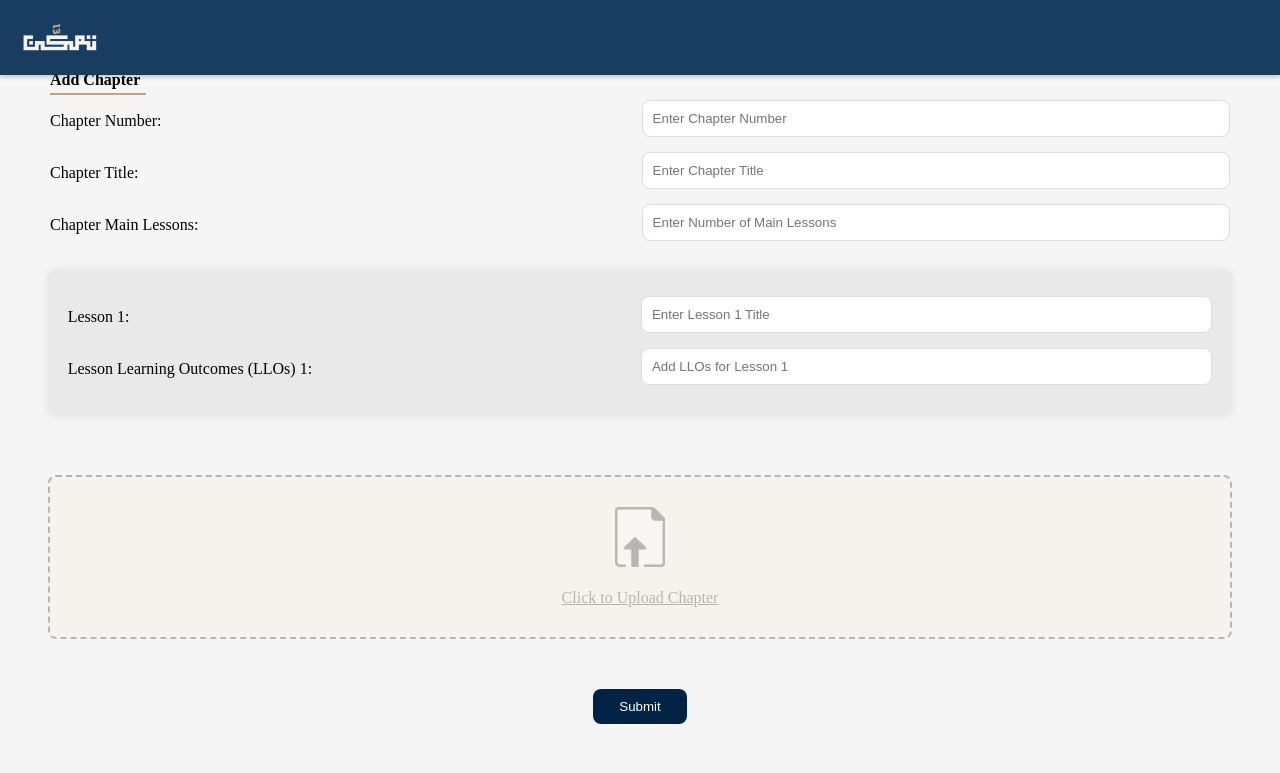
After one commit to SabahBaothman/Tamakan, a PHP site: page /pages/addChapter.php in a window 1280 px wide. The commit adds this page. Shown: the top 773 px of the page. Run offline with PHP 8.4, Linux system fonts and the light colour scheme.

Commit message:
addChapter Front-end

```diff
--- /dev/null
+++ b/pages/addChapter.php
@@ -0,0 +1,130 @@
+<!DOCTYPE html>
+<html lang="en">
+<head>
+    <meta charset="UTF-8">
+    <meta name="viewport" content="width=device-width, initial-scale=1.0">
+    <title>Add Chapter</title>
+    <link rel="stylesheet" href="../style.css">
+
+</head>
+<?php
+    include('nav.php');
+?>
+<body>
+    <main class="add-chapter-container">
+        <h4>Add Chapter</h4>
+        <div class="hr-container">
+            <hr id="add-chapter-line">
+        </div>
+        <form class="add-chapter-form">
+
+            <!-- Form Fields -->
+            <div id="add-chapter">
+
+                <!-- Chapter Number -->
+                <div class="input-block">
+                    <label for="chapter-number">Chapter Number:</label>
+                    <input type="text" id="chapter-number" placeholder="Enter Chapter Number">
+                </div>
+
+                <!-- Chapter Title -->
+                <div class="input-block">
+                    <label for="chapter-title">Chapter Title:</label>
+                    <input type="text" id="chapter-title" placeholder="Enter Chapter Title">
+                </div>
+
+                <!-- Number of Lessons -->
+                <div class="input-block">
+                    <label for="main-lessons">Chapter Main Lessons:</label>
+                    <input type="text" id="main-lessons" placeholder="Enter Number of Main Lessons">
+                </div>
+
+                <!-- LLOs Section -->
+                <div id="add-llos">
+                    <!-- Initial Lesson 1 Input Block -->
+                    <div class="input-block">
+                        <label for="lesson-title-1">Lesson 1:</label>
+                        <input type="text" id="lesson-title-1" placeholder="Enter Lesson 1 Title">
+                    </div>
+                    <div class="input-block">
+                        <label for="llo-1">Lesson Learning Outcomes (LLOs) 1:</label>
+                        <input type="text" id="llo-1" placeholder="Add LLOs for Lesson 1">
+                    </div>
+                </div>
+            </div>
+
+            <!-- Upload File -->
+            <div class="file-upload">
+                <img id="upload" src="../images/uploadFile.png" alt="upload file" width="50">
+                <p></p>
+                <input type="file" id="upload-chapter">
+                <label for="upload-chapter"><u>Click to Upload Chapter</u></label>
+            </div>
+
+            <button type="submit">Submit</button>
+        </form>
+    </main>
+
+    <script>
+        // Add event listener to the 'Chapter Main Lessons' input field
+        document.getElementById('main-lessons').addEventListener('input', function() {
+            // Parse the number of lessons entered by the user
+            const numLessons = parseInt(this.value);
+            // Get the container for the lessons
+            const addLlos = document.getElementById('add-llos');
+            // Get the current number of lesson input blocks
+            const currentLessonCount = addLlos.children.length / 2;
+
+            // Check if the entered value is a valid number and greater than the current number of lessons
+            if (!isNaN(numLessons) && numLessons > currentLessonCount) {
+                // Loop to create input fields for the additional lessons
+                for (let i = currentLessonCount + 1; i <= numLessons; i++) {
+                    // Create a div for lesson title input block
+                    const lessonTitleDiv = document.createElement('div');
+                    lessonTitleDiv.classList.add('input-block');
+
+                    // Create label for lesson title
+                    const lessonTitleLabel = document.createElement('label');
+                    lessonTitleLabel.setAttribute('for', 'lesson-title-' + i);
+                    lessonTitleLabel.textContent = 'Lesson ' + i + ':';
+
+                    // Create input field for lesson title
+                    const lessonTitleInput = document.createElement('input');
+                    lessonTitleInput.setAttribute('type', 'text');
+                    lessonTitleInput.setAttribute('id', 'lesson-title-' + i);
+                    lessonTitleInput.setAttribute('placeholder', 'Enter Lesson ' + i + ' Title');
+
+                    // Append label and input to the lesson title div
+                    lessonTitleDiv.appendChild(lessonTitleLabel);
+                    lessonTitleDiv.appendChild(lessonTitleInput);
+
+                    // Append lesson title div to the container
+                    addLlos.appendChild(lessonTitleDiv);
+
+                    // Create a div for LLO input block
+                    const lloDiv = document.createElement('div');
+                    lloDiv.classList.add('input-block');
+
+                    // Create label for LLO
+                    const lloLabel = document.createElement('label');
+                    lloLabel.setAttribute('for', 'llo-' + i);
+                    lloLabel.textContent = 'Lesson Learning Outcomes (LLOs) ' + i + ':';
+
+                    // Create input field for LLO
+                    const lloInput = document.createElement('input');
+                    lloInput.setAttribute('type', 'text');
+                    lloInput.setAttribute('id', 'llo-' + i);
+                    lloInput.setAttribute('placeholder', 'Add LLOs for Lesson ' + i);
+
+                    // Append label and input to the LLO div
+                    lloDiv.appendChild(lloLabel);
+                    lloDiv.appendChild(lloInput);
+
+                    // Append LLO div to the container
+                    addLlos.appendChild(lloDiv);
+                }
+            }
+        });
+    </script>
+</body>
+</html>
--- a/pages/teacher/login.php
+++ b/pages/login.php
@@ -4,14 +4,14 @@
     <meta charset="UTF-8">
     <meta name="viewport" content="width=device-width, initial-scale=1.0">
     <title>Login</title>
-    <link rel="stylesheet" href="../../style.css">
+    <link rel="stylesheet" href="../style.css">
 
 </head>
 
 <body>
 
     <nav class="login-nav">
-                <img id="logo" src="../../images/logo.png" alt="Logo" width="80">
+                <img id="logo" src="../images/logo.png" alt="Logo" width="80">
     </nav>
 
     <main class="login-page">
--- a/style.css
+++ b/style.css
@@ -225,6 +225,8 @@ nav {
 }
 
 .login-form {
+    margin-top: 700px;
+    margin-bottom: 500px;
     background: white;
     padding: 50px;
     border-radius: 8px;
@@ -251,7 +253,7 @@ nav {
     padding: 10px;
     margin-top: 5px;
     border: 1px solid #ddd;
-    border-radius: 4px;
+    border-radius: 8px;
 }
 
 .login-form button {
@@ -260,7 +262,7 @@ nav {
     background-color: var(--dark);
     color: white;
     border: none;
-    border-radius: 4px;
+    border-radius: 8px;
     cursor: pointer;
     width: 100%;
 }
@@ -397,3 +399,244 @@ nav {
     color:#000;
     padding: 0px 15px;
 }
+
+.add-chapter-container {
+            padding: 50px;
+        }
+
+        .add-chapter-container h4 {
+            margin-bottom: 4px;
+        }
+
+        #add-chapter-line {
+            color: #BCA58B;
+            width: 8%;
+            border: 1px solid #BCA58B;
+            margin: 0;
+        }
+
+        .hr-container {
+            display: flex;
+            justify-content: flex-start;
+        }
+
+        .add-chapter-form {
+            display: flex;
+            flex-direction: column;
+            align-items: center;
+        }
+
+        .add-chapter-form label {
+            margin-top: 10px;
+        }
+
+        .add-chapter-form input {
+            width: 100%;
+            padding: 10px;
+            margin-top: 5px;
+            border: 1px solid #ddd;
+            border-radius: 8px;
+        }
+
+        #add-chapter {
+            width: 100%;
+            display: flex;
+            flex-direction: column;
+            align-items: center;
+        }
+
+        .input-block {
+            width: 100%;
+            display: flex;
+            justify-content: space-between;
+            align-items: center;
+            margin-bottom: 10px;
+        }
+
+        .input-block input, .input-block label {
+            width: 48%;
+        }
+
+        #add-llos {
+            max-width: 97%;
+            padding: 20px;
+            margin: 20px;
+            margin-bottom: 40px;
+            background-color: #E9E9E9;
+            border-radius: 8px;
+            box-shadow: 0 0 10px rgba(0, 0, 0, 0.1);
+            width: 100%;
+            display: flex;
+            flex-direction: column;
+            align-items: center;
+        }
+
+        .file-upload {
+            margin: 30px;
+            padding: 30px 0px;
+            border-width: 2px;
+            border-style: dashed;
+            border-color: rgba(3, 3, 3, 0.25);
+            border-radius: 8px;
+            background-color: #F6F3EE;
+            width: 100%;
+            display: flex;
+            flex-direction: column;
+            align-items: center;
+            justify-content: center;
+            margin-top: 20px;
+        }
+
+        #upload {
+            margin-bottom: -20px;
+            opacity: 0.25;
+        }
+
+        .file-upload input {
+            display: none;
+        }
+
+        .file-upload label {
+            opacity: 0.25;
+            width: 50%;
+            text-align: center;
+            cursor: pointer;
+        }
+
+        .add-chapter-form button[type="submit"] {
+            width: 8%;
+            margin-top: 20px;
+            padding: 10px;
+            background-color: #002244;
+            color: white;
+            border: none;
+            border-radius: 8px;
+            cursor: pointer;
+            text-align: center;
+        }
+
+        .add-chapter-form button[type="submit"]:hover {
+            background-color: #001122;
+        }
+
+
+/* ---------------- ADD CHAPTER PAGE --------------- */
+
+.add-chapter-container {
+    padding: 50px;
+}
+
+.add-chapter-container h4 {
+    margin-bottom: 4px;
+}
+
+#add-chapter-line {
+    color: #BCA58B;
+    width: 8%;
+    border: 1px solid #BCA58B;
+    margin: 0;
+}
+
+.hr-container {
+    display: flex;
+    justify-content: flex-start;
+}
+
+.add-chapter-form {
+    display: flex;
+    flex-direction: column;
+    align-items: center;
+}
+
+.add-chapter-form label {
+    margin-top: 10px;
+}
+
+.add-chapter-form input {
+    width: 100%;
+    padding: 10px;
+    margin-top: 5px;
+    border: 1px solid #ddd;
+    border-radius: 8px;
+}
+
+#add-chapter {
+    width: 100%;
+    display: flex;
+    flex-direction: column;
+    align-items: center;
+}
+
+.input-block {
+    width: 100%;
+    display: flex;
+    justify-content: space-between;
+    align-items: center;
+    margin-bottom: 10px;
+}
+
+.input-block input, .input-block label {
+    width: 48%;
+}
+
+#add-llos {
+    max-width: 97%;
+    padding: 20px;
+    margin: 20px;
+    margin-bottom: 40px;
+    background-color: #E9E9E9;
+    border-radius: 8px;
+    box-shadow: 0 0 10px rgba(0, 0, 0, 0.1);
+    width: 100%;
+    display: flex;
+    flex-direction: column;
+    align-items: center;
+}
+
+.file-upload {
+    margin: 30px;
+    padding: 30px 0px;
+    border-width: 2px;
+    border-style: dashed;
+    border-color: rgba(3, 3, 3, 0.25);
+    border-radius: 8px;
+    background-color: #F6F3EE;
+    width: 100%;
+    display: flex;
+    flex-direction: column;
+    align-items: center;
+    justify-content: center;
+    margin-top: 20px;
+}
+
+#upload {
+    margin-bottom: -20px;
+    opacity: 0.25;
+}
+
+.file-upload input {
+    display: none;
+}
+
+.file-upload label {
+    opacity: 0.25;
+    width: 50%;
+    text-align: center;
+    cursor: pointer;
+}
+
+.add-chapter-form button[type="submit"] {
+    width: 8%;
+    margin-top: 20px;
+    padding: 10px;
+    background-color: #002244;
+    color: white;
+    border: none;
+    border-radius: 8px;
+    cursor: pointer;
+    text-align: center;
+}
+
+.add-chapter-form button[type="submit"]:hover {
+    background-color: #001122;
+}
```
Also changed, not shown: images/uploadFile.png (added), pages/courses.php (added), pages/teacher/addChapter.php (deleted), pages/teacher/courses.php (deleted).
